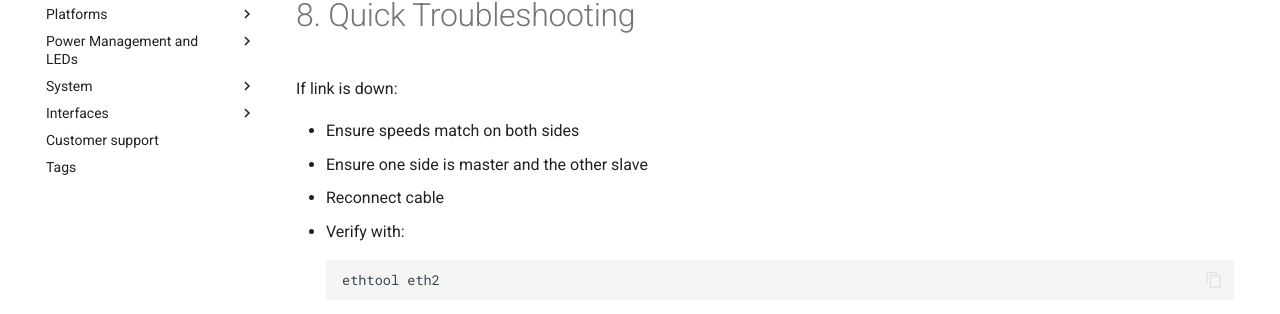
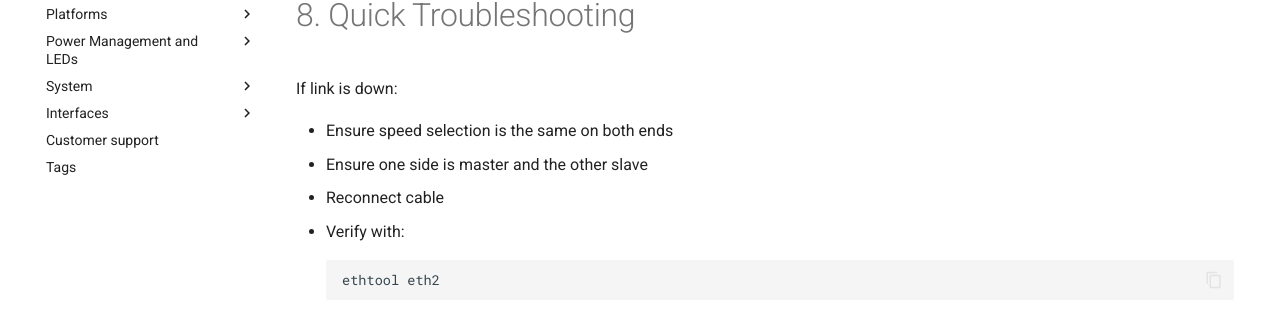
Before and after one commit to hostmobility/documentation, an MkDocs documentation site: the page built from docs/interfaces/hmx/Automotive_Ethernet_Setup_Guide.md, in a window 1280 px wide and 900 px high, scrolled down 4787 px. Shown: the part 139-453 px from the top of the window. Built offline with MkDocs 1.6.1 and Material for MkDocs 9.7.7, drawn with Linux system fonts in a browser that asks for light colours.

Commit message:
Update docs/interfaces/hmx/Automotive_Ethernet_Setup_Guide.md
Co-authored-by: Albin Söderqvist <albin.soderqvist@hostmobility.com>

```diff
--- a/docs/interfaces/hmx/Automotive_Ethernet_Setup_Guide.md
+++ b/docs/interfaces/hmx/Automotive_Ethernet_Setup_Guide.md
@@ -221,7 +221,7 @@ Expected throughput:
 
 If link is down:
 
--   Ensure speeds match on both sides
+-   Ensure speed selection is the same on both ends
 -   Ensure one side is master and the other slave
 -   Reconnect cable
 -   Verify with:
```
